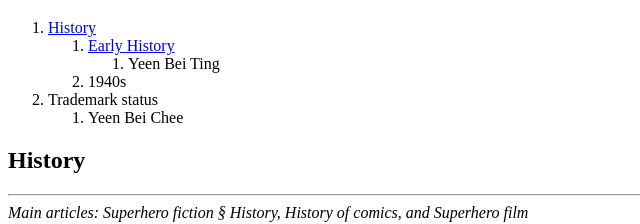
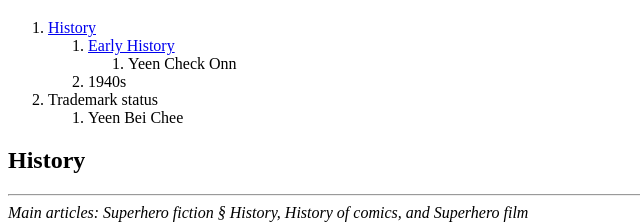
Before and after one commit to mengyang1314/hello-website, a plain HTML site: page src/superhero.html in a window 1280 px wide. Shown: the part 577-801 px from the top of the page, 0-640 px from the left. Drawn offline with Linux system fonts and the light colour scheme.

Commit message:
change to father name

```diff
--- a/src/superhero.html
+++ b/src/superhero.html
@@ -48,7 +48,7 @@
                         </a>
                         <ol>
                             <li>
-                                Yeen Bei Ting
+                                Yeen Check Onn
                             </li>
                         </ol>
                     </li>
```
